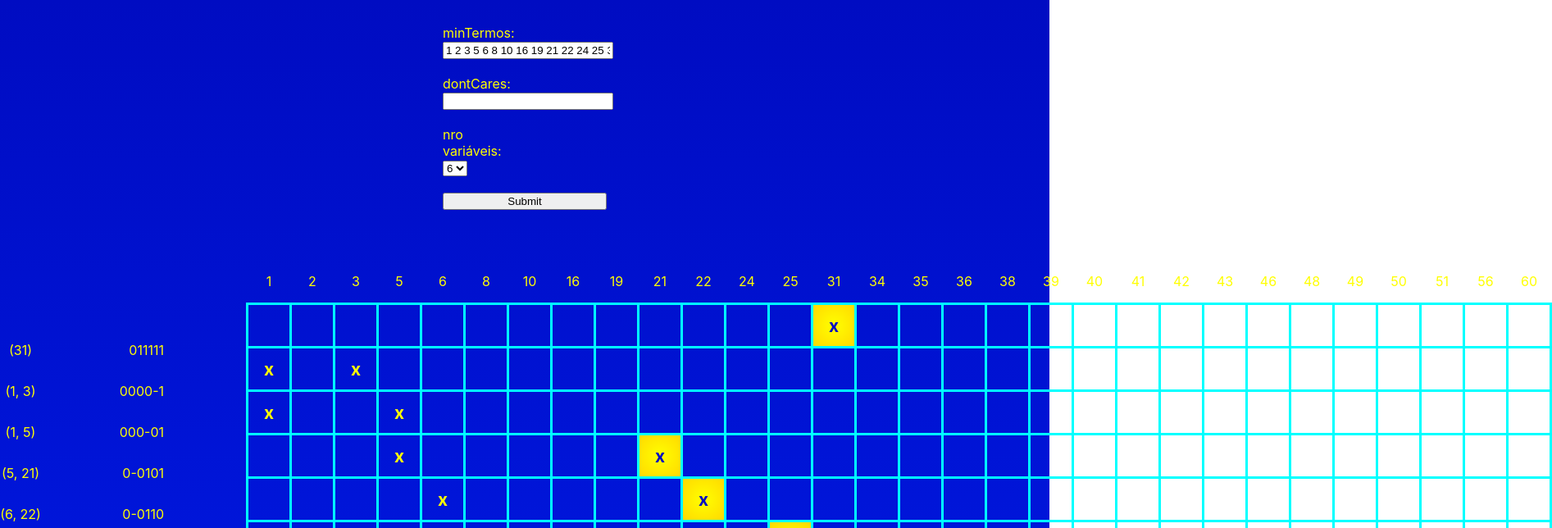
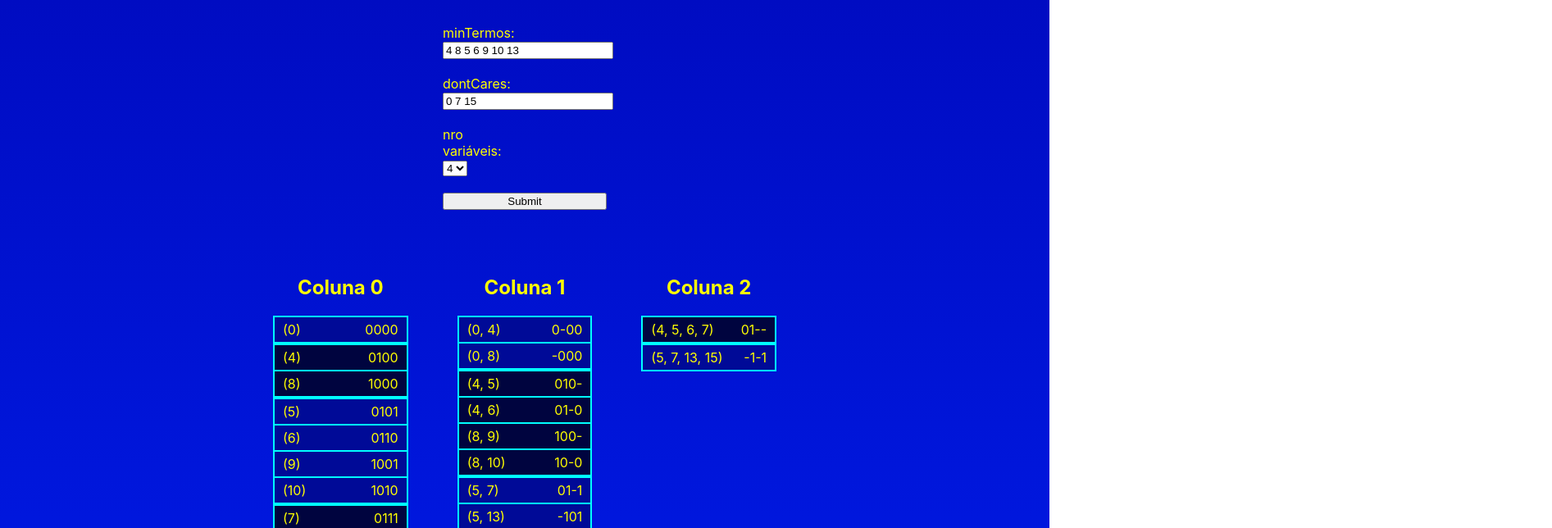
Before and after one commit to ArthurEly/quine-algorithm, a React (Create React App) app: page / in a window 1280 px wide. Both pictures are taken after a click on the input 640 px from the left and 245 px from the top of the page. Shown: the top 644 px of the page at 82% size, 1893 px wide, since content can reach past the window. Built offline with nearby package versions, Linux system fonts and the light colour scheme.

Commit message:
adicionando os grupos que foram formados

```diff
--- a/src/App.css
+++ b/src/App.css
@@ -2,6 +2,10 @@
   --table-color: aqua;
   --table-border-width: 3px;
   --text-color: yellow;
+}
+
+.withoutResults{
+  text-align: center;
 }
 
 .pageContainer{
@@ -21,7 +25,61 @@
   display: flex;
   justify-content: center;
   align-items: center;
-  width: 100vw;
+  width: 100%;
+}
+
+.columnsContainer{
+  height: fit-content;
+  width: 100%;
+  display: flex;
+  flex-direction: row;
+  margin-bottom: 30px;
+}
+
+.columnsContainer .column{
+  width: 100%;
+  margin: 0 auto;
+  max-width: 400px;
+  display: flex;
+  flex-direction: column;
+  align-items: center;
+  padding: 0 30px;
+  box-sizing: border-box;
+}
+
+.columnsContainer .column .row{
+  width: 100%;
+}
+
+.columnsContainer .column .expression{
+  display: flex;
+  justify-content: space-between;
+  width: 100%;
+  padding: 5px 10px;
+  box-sizing: border-box;
+  border-top: 2px solid var(--table-color);
+  border-right: 2px solid var(--table-color);
+  border-left: 2px solid var(--table-color);
+}
+
+.minTerms,
+.binary{
+  min-width: fit-content;
+  display: flex;
+  align-items: center;
+  justify-content: center;
+}
+
+.columnsContainer .column .expression:last-of-type{
+  border-bottom: 2px solid var(--table-color);
+}
+
+.columnsContainer .column .row.even{
+  background-color: rgb(0, 10, 151);
+}
+
+.columnsContainer .column .row.odd{
+  background-color: rgb(0, 4, 63);
 }
 
 .resultsContainer{
@@ -68,7 +126,7 @@
 
 .spc{
   justify-content: space-between;
-  padding-right: 100px;
+  padding-right: 10px;
   box-sizing: border-box;
 }
 
--- a/src/App.js
+++ b/src/App.js
@@ -2,16 +2,14 @@ import React, {useEffect, useState} from "react"
 import logo from './logo.svg';
 import './App.css';
 import Results from "./components/Results";
-import rotina, {getFunctions} from "./scripts/quine"
-import rotina2 from "./scripts/alternativeQuine"
+import rotina from "./scripts/alternativeQuine"
 
 function App() {
   const [results, setResults] = useState(null);
 
-  var resultsComponent = <Results data={results}/>;
-  const [minTerms, setMinTerms] = useState("1 2 3 5 6 8 10 16 19 21 22 24 25 31 34 35 36 38 39 40 41 42 43 46 48 49 50 51 56 60");
-  const [dontCares, setDontCares] = useState("");
-  const [variablesQty, setVariablesQty] = useState('6');
+  const [minTerms, setMinTerms] = useState("4 8 5 6 9 10 13");
+  const [dontCares, setDontCares] = useState("0 7 15");
+  const [variablesQty, setVariablesQty] = useState('4');
   const [message, setMessage] = useState("Aguardando inputs...")
 
   const handleSubmit = (event) => {
@@ -21,12 +19,18 @@ function App() {
     }else{
       setVariablesQty(parseInt(variablesQty));
       try{
-        setResults(rotina2(minTerms,dontCares,variablesQty))
+        if(minTerms.length > 0){
+          setResults(rotina(minTerms,dontCares,variablesQty))
+        }else{
+          alert('Se tua função não tem minTermos, ela é falsa/igual a 0.\nPreencha os minTermos!!')
+        }
       }catch{
         setMessage("Deu treta")
       }
     }
   }
+
+  var resultsComponent = <Results data={results}/>;
 
   return (
     <div className="pageContainer">
@@ -59,7 +63,7 @@ function App() {
           <input type="submit" />
         </form>
       </div>
-      {results !== null ? resultsComponent : <div className="resultsContainer withoutResults">{message}</div>}
+      {results !== null ? resultsComponent : <div className="resultsContainer withoutResults">{message}<br/>Se nao tiveres minTermos na tua função, a função é falsa/igual a zero</div>}
     </div>
   )
 }
--- a/src/components/Results/index.jsx
+++ b/src/components/Results/index.jsx
@@ -1,13 +1,17 @@
 import React, { useEffect, useState } from 'react'
-import rotina, {getFunctions} from "../../scripts/alternativeQuine"
+import {getFunctions} from "../../scripts/alternativeQuine"
 import {createComponent} from "../../scripts/utils"
+import { createColumns } from '../../scripts/utils';
 
 export default function Results({data}) {
-    var {minTerms, finalExp, table} = data;
+    var {minTerms, finalExp, table, columns} = data;
+
+    var columnsComponent = createColumns(columns);
 
     var {essentialPrimes, othersPrimes} = getFunctions(finalExp, table);
     var essentialPrimesComponent = createComponent(essentialPrimes);
     var othersPrimesComponent = createComponent(othersPrimes);
+
     const [constant, setConstant] = useState(null);
 
     const modifyTable = (table) => {
@@ -38,32 +42,44 @@ export default function Results({data}) {
 
     var newTable = modifyTable(table);
 
-    const checkTable = (table)=>{
-        setConstant(null);
-        var xs = 0;
-        var tableArea = table.length * table[0].length;
-
-        for(var i=0; i<table.length; i++){
-            for(var j=0; j<table[0].length; j++){
-                if (table[i][j] === 'x' || table[i][j] === 'X'){
-                    xs+=1;
-                }
-            }
-        }
-
-        if(xs === 0)
-            setConstant(0)
-        else if (xs === tableArea)
-            setConstant(1)
-
-    }
-
-    useEffect(()=>{
-        checkTable(table);
-    },[table])
+    console.log(essentialPrimes);
 
     return (
         <div className="resultsContainer">
+            <div className='columnsContainer'>
+                {
+                    columnsComponent.map((column,i)=>{
+                        return(
+                            i !== columnsComponent.length-1 ?
+                            <div className='column'>
+                                <h2 className='tile'>Coluna {i}</h2>
+                                {
+                                    column.map((row,i)=>{
+                                        return(
+                                            <div className={`row ${i % 2 === 0 ? 'even' : 'odd'}`}>
+                                            {
+                                                row.map((expression,i)=>{
+                                                    return(
+                                                        <div className={`expression`}>
+                                                            <span className='minTerms'>({expression.numbers.map((number, i) => {
+                                                                return(<>{number}{i === (expression.numbers.length-1) ?  "" : ", "}</>)
+                                                            })})</span>
+                                                            <span className='binary'>{expression.binary}</span>
+                                                        </div>
+                                                    )
+                                                })
+                                            }
+                                            </div>
+                                        )
+                                    })
+                                }
+                            </div>
+                        :
+                        <></>
+                        )
+                    })
+                }
+            </div>
             <div className="horizontalContainer">
                 <div className="columns">
 
@@ -125,15 +141,10 @@ export default function Results({data}) {
                 </div> */}
                 <h2>Suggested function</h2>
                 {
-                    constant === null ?
                     <div className="function">
                         { essentialPrimesComponent }
                         { (othersPrimesComponent.length > 0 && essentialPrimesComponent.length > 0) ? "+" : ""}
                         { othersPrimesComponent }
-                    </div>
-                    :
-                    <div className="function">
-                        { constant }
                     </div>
                 }
             </div>
--- a/src/scripts/alternativeQuine.js
+++ b/src/scripts/alternativeQuine.js
@@ -22,11 +22,11 @@ export default function rotina(answer1, dontCares, variables){
             var loopGroups = firstGroups;
             var loopTry = true;
             var finalExp = [];
-
+            var columns = [firstGroups];
             while (loopTry){
                 // console.log('entrei de novo');
                 var {newTry, newGroup, finalExpressions} = minimizeGroupsAlternative(loopGroups, variables);
-
+                columns.push(newGroup);
                 // console.log(newGroup);
                 // console.log(finalExpressions);
 
@@ -39,7 +39,6 @@ export default function rotina(answer1, dontCares, variables){
                 loopGroups = newGroup;
                 loopTry = newTry;
             }
-
             // console.log(finalExp);
 
             var minTerms = getAllValidMinTerms(dontCares, finalExp);
@@ -48,7 +47,7 @@ export default function rotina(answer1, dontCares, variables){
             var table = createTable(finalExp, minTerms);
             // console.log(table)
 
-            return {finalExp, minTerms, table};
+            return {finalExp, minTerms, table, columns};
         }
     }
 }
--- a/src/scripts/utils.js
+++ b/src/scripts/utils.js
@@ -3,19 +3,53 @@ function binaryToLogicFunction(binary){
     const initialLetter = "A"
     const initialPosition = initialLetter.charCodeAt();
 
+    var tautology = true;
     for(var i=0; i<binary.length; i++){
+        console.log("wtf")
         if (binary[i] !== "-"){
             var negate = false;
             if (binary[i] === "0"){
                 negate = true;
             }
-
+            tautology = false;
             logicFunction.push(<span className={`term ${negate ? 'negate' : ''}`}>{String.fromCharCode(initialPosition + i)}</span>)
         }
+        if(tautology){
+            logicFunction.push(<span className={`term`}>1</span>)
+            return logicFunction;
+        }
+    }
+    return logicFunction;
+}
 
-    }
+export function createColumns(columns){
+    var columnsComponent = [];
+    var binaries = [];
 
-    return logicFunction;
+    columns.forEach((row)=>{
+        var newRow = [];
+        row.forEach((expressions)=>{
+            var newExpressions = [];
+            expressions.forEach((expression)=>{
+                var jaTem = false;
+                binaries.forEach((bin)=>{
+                    if (JSON.stringify(bin) === JSON.stringify(expression.binary)){
+                        jaTem = true;
+                    }
+                })
+                if(!jaTem){
+                    binaries.push(expression.binary);
+                    newExpressions.push(expression);
+                }
+            })
+            newRow.push(newExpressions);
+        })
+        columnsComponent.push(newRow);
+    })
+
+    console.log(columnsComponent);
+
+    return columnsComponent;
 }
 
 export function createComponent(array){
@@ -30,7 +64,6 @@ export function createComponent(array){
     return component;
 }
 
-//mover pra ultils
 export function stringArrayToIntArray(array, variables){
     const results = array.split(' ').filter(numero => (numero != '' && numero < Math.pow(2, variables)))
     var numberArray = results.map(Number);
```
Also changed, not shown: src/scripts/quine.js (line endings or trailing spaces).
